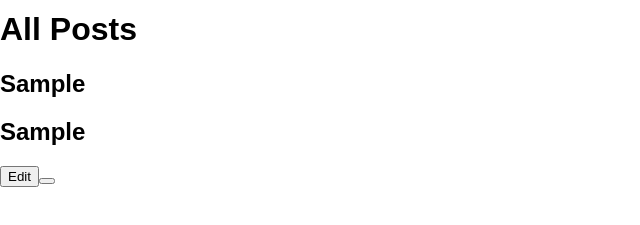
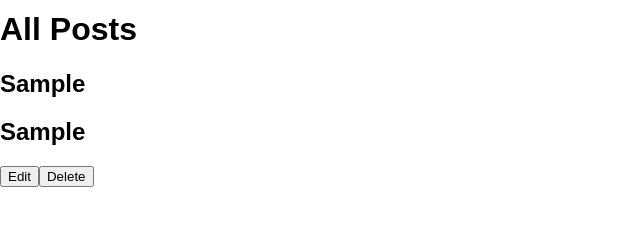
Before and after one commit to haroon97/crud-redux, a React (Create React App) app: page / in a window 1280 px wide. Both pictures are taken after typing "Sample", "Sample" into the empty fields and a click on the button "Post". Shown: the part 217-442 px from the top of the page, without its empty margins (0-640 px from the left). Built offline with nearby package versions, Linux system fonts and the light colour scheme.

Commit message:
made delete button with actions

```diff
--- a/src/Post.js
+++ b/src/Post.js
@@ -1,14 +1,19 @@
 import React from 'react';
+import { connect } from 'react-redux';
+import { removePost } from './actions/actions';
 
-const Post = (props) => {
-  return (
-    <div>
-      <h2>{props.title}</h2>
-      <h2>{props.message}</h2>
-      <button>Edit</button>
-      <button></button>
-    </div>
-  );
+class Post extends React.Component {
+
+  render() {
+    return (
+      <div>
+        <h2>{this.props.title}</h2>
+        <h2>{this.props.message}</h2>
+        <button>Edit</button>
+        <button onClick={() => this.props.dispatch(removePost(this.props.key))}>Delete</button>
+      </div>
+    );
+  }
 }
 
-export default Post;
+export default connect()(Post);
--- a/src/PostForm.js
+++ b/src/PostForm.js
@@ -11,7 +11,8 @@ class PostForm extends React.Component {
     const data = {
       id: uuid(),
       title,
-      message
+      message,
+      isEditing: false
     }
     console.log(data);
     this.props.dispatch(addPost({data}));
--- a/src/actions/actions.js
+++ b/src/actions/actions.js
@@ -6,3 +6,10 @@ export const addPost = (data) => {
     data
   }
 }
+
+export const removePost = (id) => {
+  return {
+    type: 'REMOVE_POST',
+    id
+  }
+}
--- a/src/reducers/postReducer.js
+++ b/src/reducers/postReducer.js
@@ -4,6 +4,8 @@ const postReducer = (state = [], action) => {
   switch (action.type) {
     case 'ADD_POST':
       return state.concat([action.data])
+    case 'REMOVE_POST':
+      return state.filter((post) => post.id !== action.id)
     default:
       return state
   }
```
